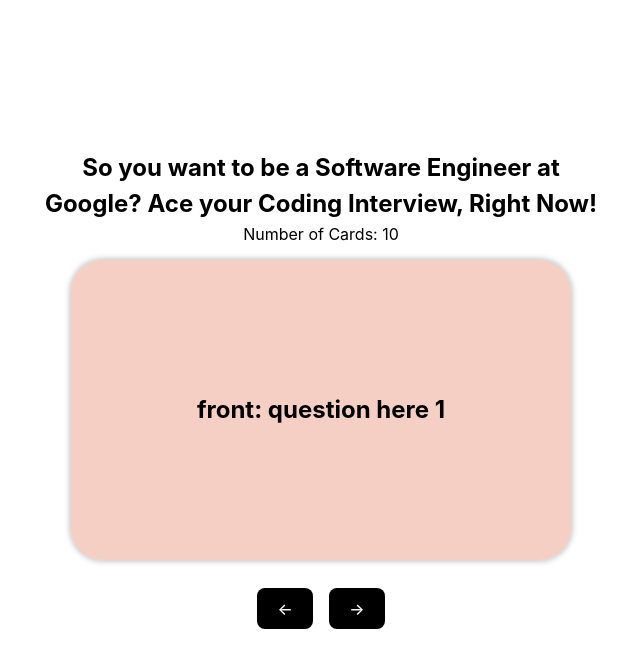
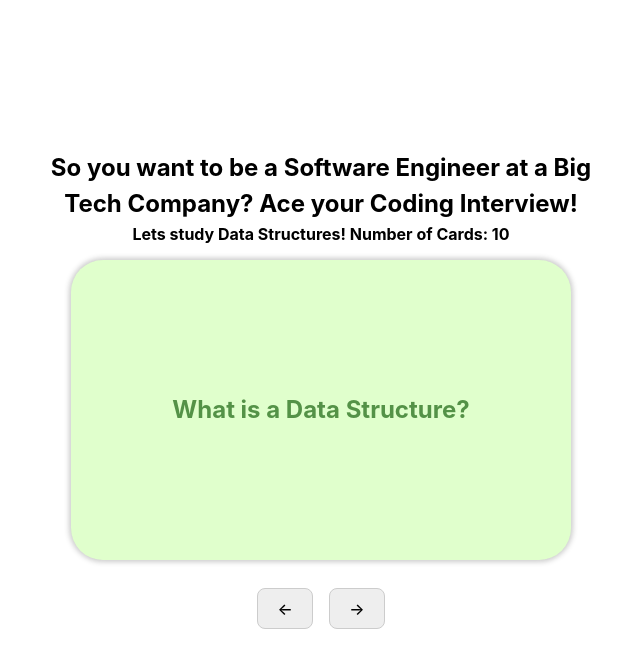
Before and after one commit to ebordenave/codepath-flashcards, a React (Vite) app: page / in a window 1280 px wide. Shown: the top 668 px of the page, without its empty margins (319-959 px from the left). Built offline with nearby package versions, Linux system fonts and the light colour scheme.

Commit message:
add card questions and conditional red-green-yellow based on difficulty

```diff
--- a/src/App.jsx
+++ b/src/App.jsx
@@ -1,9 +1,10 @@
-import React, { useState } from 'react';
-import { FlashCard } from "./components/FlashCard/FlashCard.jsx";
-import { ArrowButtons } from "./components/ArrowButtons/ArrowButtons.jsx";
-import { Header } from "./components/Header/Header.jsx";
-import { CardData } from "./CardData.js";
+import React, {useState} from 'react';
+import {FlashCard} from "./components/FlashCard/FlashCard.jsx";
+import {ArrowButtons} from "./components/ArrowButtons/ArrowButtons.jsx";
+import {Header} from "./components/Header/Header.jsx";
+import CardData from "./CardData.js";
 import './App.css';
+import cardData from "./CardData.js";
 
 function App() {
   const [currentIndex, setCurrentIndex] = useState(0)
@@ -13,6 +14,9 @@
   // add 1 and then mod CardData.length
   const nextCard = () => {
     let randomIndex = Math.floor(Math.random() * CardData.length)
+    while (randomIndex === currentIndex){
+      randomIndex = Math.floor(Math.random() * CardData.length)
+    }
     setCurrentIndex(randomIndex)
   }
 
@@ -20,7 +24,7 @@
   // the logic is an anonymous function, given the index var
   // subtract 1 and then mod CardData.length
   const prevCard = () => {
-    setCurrentIndex((index) => (index - 1 + CardData.length) % CardData.length)
+    setCurrentIndex((prevIndex) => (prevIndex - 1 + CardData.length) % CardData.length)
   }
 
   return (
@@ -29,7 +33,8 @@
           <Header count={CardData.length}/>
         </section>
         <section className="flashcardContainer">
-          <FlashCard front={CardData[currentIndex].front} back={CardData[currentIndex].back} />
+          {/* {CardData[currentIndex].difficulty === "easy" ? console.log(true) : console.log(false)} */}
+          <FlashCard front={CardData[currentIndex].front} back={CardData[currentIndex].back} difficulty={cardData[currentIndex].difficulty} image={CardData[currentIndex].image}/>
         </section>
         <section className="arrowContainer">
           <ArrowButtons prev={prevCard} next={nextCard}/>
--- a/src/CardData.js
+++ b/src/CardData.js
@@ -1,14 +1,39 @@
-export const CardData = [
-  { front: "front: question here 1", back: "back: answer here 1", difficulty: "easy", image: "placeholder"},
-  { front: "front: question here 2", back: "back: answer here 2", difficulty: "medium", image: "placeholder"},
-  { front: "front: question here 3", back: "back: answer here 3", difficulty: "hard", image: "placeholder"},
-  { front: "front: question here 4", back: "back: answer here 4", difficulty: "easy", image: "placeholder"},
-  { front: "front: question here 5", back: "back: answer here 5", difficulty: "medium", image: "placeholder"},
-  { front: "front: question here 6", back: "back: answer here 6", difficulty: "hard", image: "placeholder"},
-  { front: "front: question here 7", back: "back: answer here 7", difficulty: "easy", image: "placeholder"},
-  { front: "front: question here 8", back: "back: answer here 8", difficulty: "medium", image: "placeholder"},
-  { front: "front: question here 9", back: "back: answer here 9", difficulty: "hard", image: "placeholder"},
-  { front: "front: question here 10", back: "back: answer here 10", difficulty: "easy", image: "placeholder"},
+import "./Images/treeirl.jpg"
+
+const CardData = [
+  { front: "What is a Data Structure?", back: "A Data Structure is a data" +
+      " organization, management, and storage format that is usually chosen" +
+      " for efficient access to data.", difficulty: "easy", image: "placeholder", title: "Data Structures"},
+  { front: "What is a Stack?", back: "A Stack is an abstract data type that" +
+      " can be implemented using arrays or linked lists. A Stack follows the" +
+      " LIFO principle (Last In, First Out).", difficulty: "medium", image: "placeholder", title:"Stack"},
+  { front: "What is a Queue?", back: "A Queue is an abstract data type that" +
+      " can be implemented using arrays or linked lists. A Queue follows the" +
+      " FIFO principle (First In, First Out).", difficulty: "medium", image: "placeholder", title: "Queue"},
+  { front: "What is an Algorithm?", back: "An Algorithm is a finite sequence" +
+      " of rigorous instructions, typically used to solve a class of" +
+      " specific problems or to perform a computation.", difficulty: "easy", image: "placeholder", title: "Algorithm"},
+  { front: "What is a Record?", back: "Also called a tuple or struct, a" +
+      " record is an aggregate data structure. A record is a value that" +
+      " contains other values, typically in fixed number and sequence and" +
+      " typically indexed by names.", difficulty: "hard", image: "placeholder", title: "Record"},
+  { front: "What is a Linked List?", back: "A Linked List is a linear" +
+      " collection of data elements of any type, called nodes, where each" +
+      " node has itself a value, and points to the next node in the linked" +
+      " list.", difficulty: "hard", image: "Linked List"},
+  { front: "What is a Graph?", back: "Graphs are collections of nodes" +
+      " connected by edges, representing relationships between entities.", difficulty: "hard", image: "placeholder", title: "Graph"},
+  { front: "What is a Tree?", back: "Trees represent a hierarchical" +
+      " organization of elements. A tree" +
+      " consists of nodes connected by edges, with one node being the root" +
+      " and all other nodes forming subtrees.", difficulty: "medium", image: "placeholder", title: "Tree"},
+  { front: "What is a Trie?", back: "A trie, also known as a prefix tree, is a specialized " +
+      "tree data structure used for the efficient retrieval of strings. Tries store characters" +
+      " of a string as nodes, with each edge representing a character.", difficulty: "hard", image: "placeholder", title: "Trie"},
+  { front: "What is a Hash Table?", back: "Hash Tables, also known as hash" +
+      " maps, are data structures that provide fast retrieval of values" +
+      " based on keys. They use a hashing function to map keys to indexes in" +
+      " an array, allowing for constant-time access in the average case.", difficulty: "easy", image: "placeholder", title: "Hash Table"},
 
 ]
-// export default CardData
+export default CardData
--- a/src/components/ArrowButtons/ArrowButtons.css
+++ b/src/components/ArrowButtons/ArrowButtons.css
@@ -1,9 +1,9 @@
 button {
-    color: white;
+    color: black;
     margin: 8px;
-    background-color: black;
+    background-color: #eee;
     border-radius: 8px;
-    border: 1px solid transparent;
+    border: 1px solid #ccc;
     padding: 0.6em 1.2em;
     font-size: 1em;
     font-weight: 500;
@@ -12,7 +12,7 @@
     transition: border-color 0.25s;
 }
 
-button:focus,
-button:focus-visible {
-    outline: 4px auto white;
+button:hover {
+    background-color: #ccc;
+    border-color: #ccc;
 }
--- a/src/components/FlashCard/FlashCard.css
+++ b/src/components/FlashCard/FlashCard.css
@@ -33,6 +33,7 @@
     display: flex;
     flex-direction: column;
     align-items: center;
+    padding: 50px;
 }
 
 
@@ -44,3 +45,36 @@
     transform: rotateY(180deg);
     background-color: #535bf2;
 }
+
+.green {
+    .front {
+        background-color: #E0FFCC;
+        color: #549247;
+    }
+    .back {
+        background-color: #549247;
+        color: #E0FFCC;
+    }
+}
+
+.yellow {
+    .front {
+        background-color: #FFF8B8;
+        color: #b3b08b;
+    }
+    .back {
+        background-color: #b3b08b;
+        color: #FFF8B8;
+    }
+}
+
+.red {
+    .front {
+        background-color: #FFD6C9;
+        color: #ca644c;
+    }
+    .back {
+        background-color: #ca644c;
+        color: #FFD6C9;
+    }
+}
--- a/src/components/FlashCard/FlashCard.jsx
+++ b/src/components/FlashCard/FlashCard.jsx
@@ -2,7 +2,7 @@
 import {useState} from "react";
 
 
-export const FlashCard = ({front, back}) => {
+export const FlashCard = ({front, back, difficulty, image, title}) => {
   // set states here using a const
   const [cardFlip, setCardFlip] = useState(false)
 
@@ -12,14 +12,23 @@
     setCardFlip(!cardFlip)
   }
 
+  const getDifficultyColor = (difficulty) => {
+    return difficulty === 'easy' ? 'green' : difficulty === 'medium' ? 'yellow' : 'red'
+  }
+
   return (
     <>
       {/* provide events on mouseEnter and onMouseLeave here */}
       {/* The conditionally add flipped to the classname based on the mouse
        event being listened to */}
-      <div className={`flashCard ${cardFlip ? "flipped": ''} `} onMouseEnter={handleCardFlip} onMouseLeave={handleCardFlip}>
+      <div className={`flashCard ${cardFlip ? "flipped": ''} ${getDifficultyColor(difficulty)} `} onMouseEnter={handleCardFlip} onMouseLeave={handleCardFlip}>
         {/* front */}
-        <div className="front"><h2>{front}</h2></div>
+        <div className="front"><h2>{front}</h2>
+          {/* <div> */}
+          {/*   <img src={image} */}
+          {/*        alt={title}/> */}
+          {/* </div> */}
+          </div>
         {/* back */}
         <div className="back"><h2>{back}</h2></div>
       </div>
--- a/src/components/Header/Header.jsx
+++ b/src/components/Header/Header.jsx
@@ -5,9 +5,9 @@
   return (
     <>
       <h2>
-        So you want to be a Software Engineer at Google? Ace your Coding Interview, Right Now!
+        So you want to be a Software Engineer at a Big Tech Company? Ace your Coding Interview!
       </h2>
-      <p>{`Number of Cards: ${count}`}</p>
+      <h4>Lets study Data Structures! {`Number of Cards: ${count}`}</h4>
       </>
   )
 }
```
Also changed, not shown: src/App.css (line endings or trailing spaces), src/Images/linkedlist.png (added), src/Images/treeirl.jpg (added).
